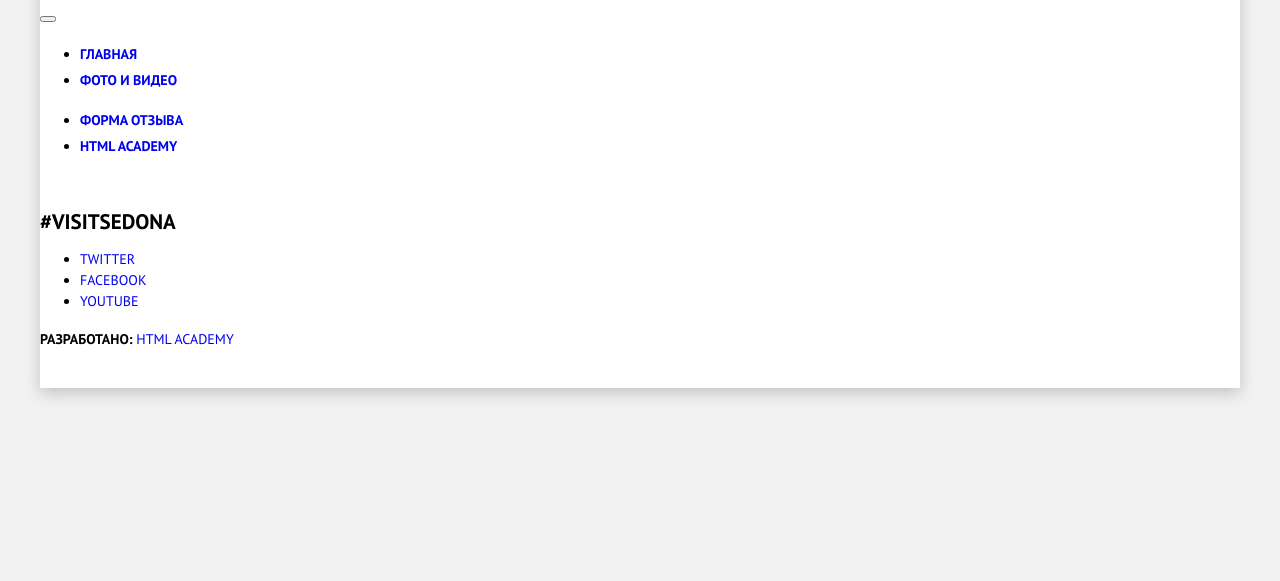
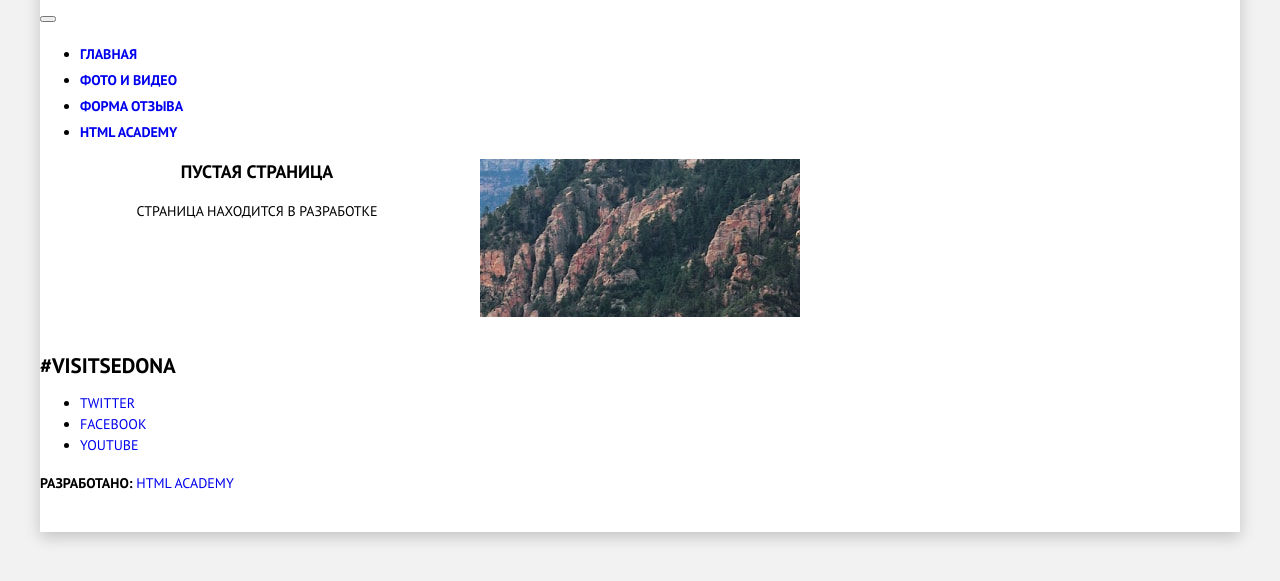
Before and after one commit to pin0k/sedona-level-2, a website: page source/blank.html in a window 1280 px wide. Shown: the part 91-672 px from the top of the page. Drawn offline with nearby package versions, Linux system fonts and the light colour scheme; files that its build step writes are made by us from their sources.

Commit message:
добавление заголовка и описания пустой страницы

```diff
--- a/source/blank.html
+++ b/source/blank.html
@@ -15,7 +15,7 @@
           <span class="visually-hidden">Открыть меню</span>
         </button>
         <div class="main-nav__wrapper">
-          <ul class="main-nav__list main-nav__list-left">
+          <ul class="main-nav__list">
             <li class="main-nav__item">
               <a href="index.html">
                 Главная
@@ -26,8 +26,6 @@
                 Фото и видео
               </a>
             </li>
-          </ul>
-          <ul class="main-nav__list main-nav__list-right">
             <li class="main-nav__item">
               <a href="form.html">
                 Форма отзыва
@@ -43,8 +41,12 @@
       </nav>
     </header>
     <main class="page-main">
-      <h1 class="visually-hidden">Туристический город Седона</h1>
-
+      <header class="description">
+        <div class="description-wrapper">
+          <h1 class="description__title">Пустая страница</h1>
+          <p class="description__text">Страница находится в разработке</p>
+        </div>
+      </header>
     </main>
     <footer class="page-footer">
       <div class="page-footer__wrapper">
```
